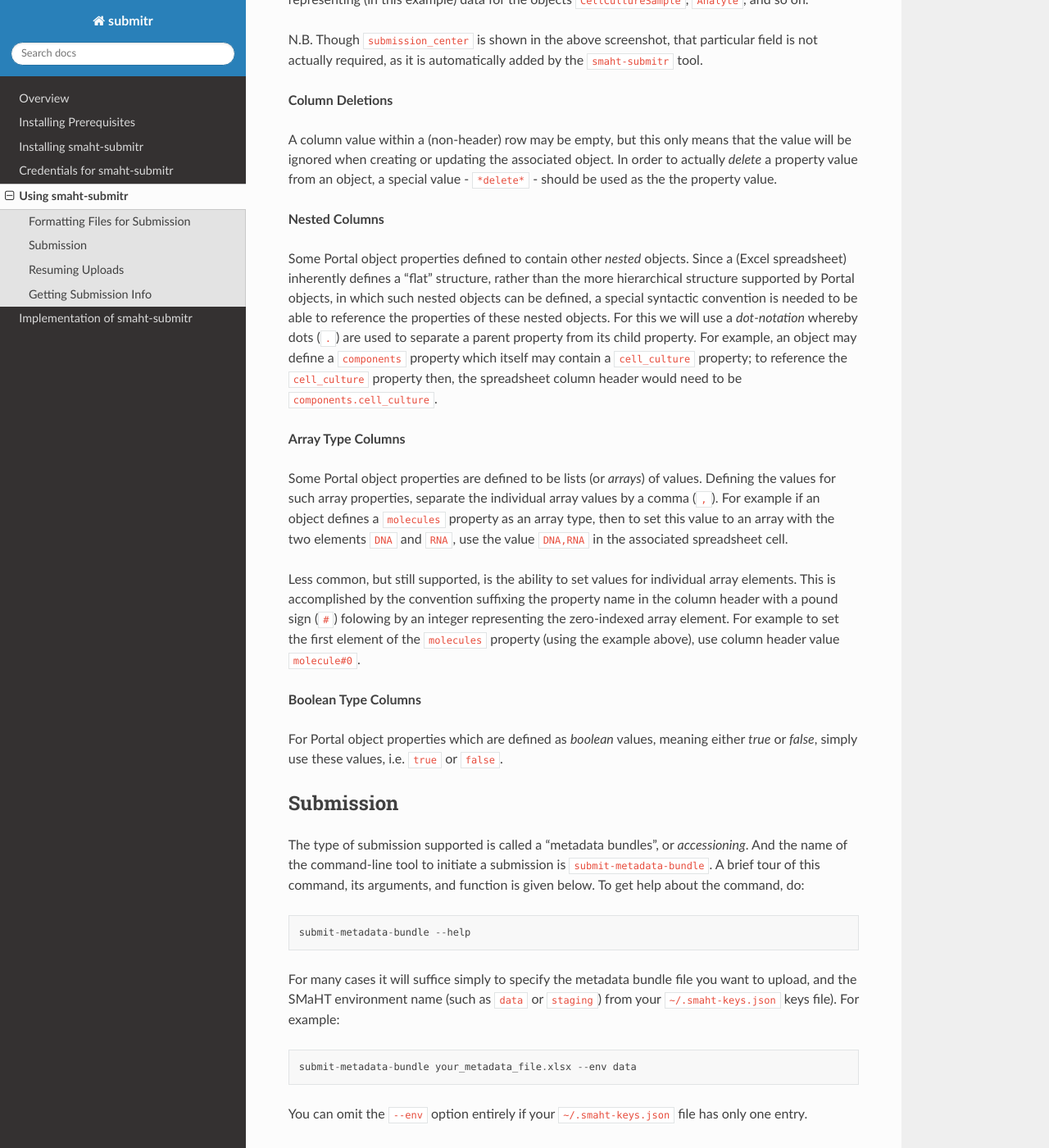
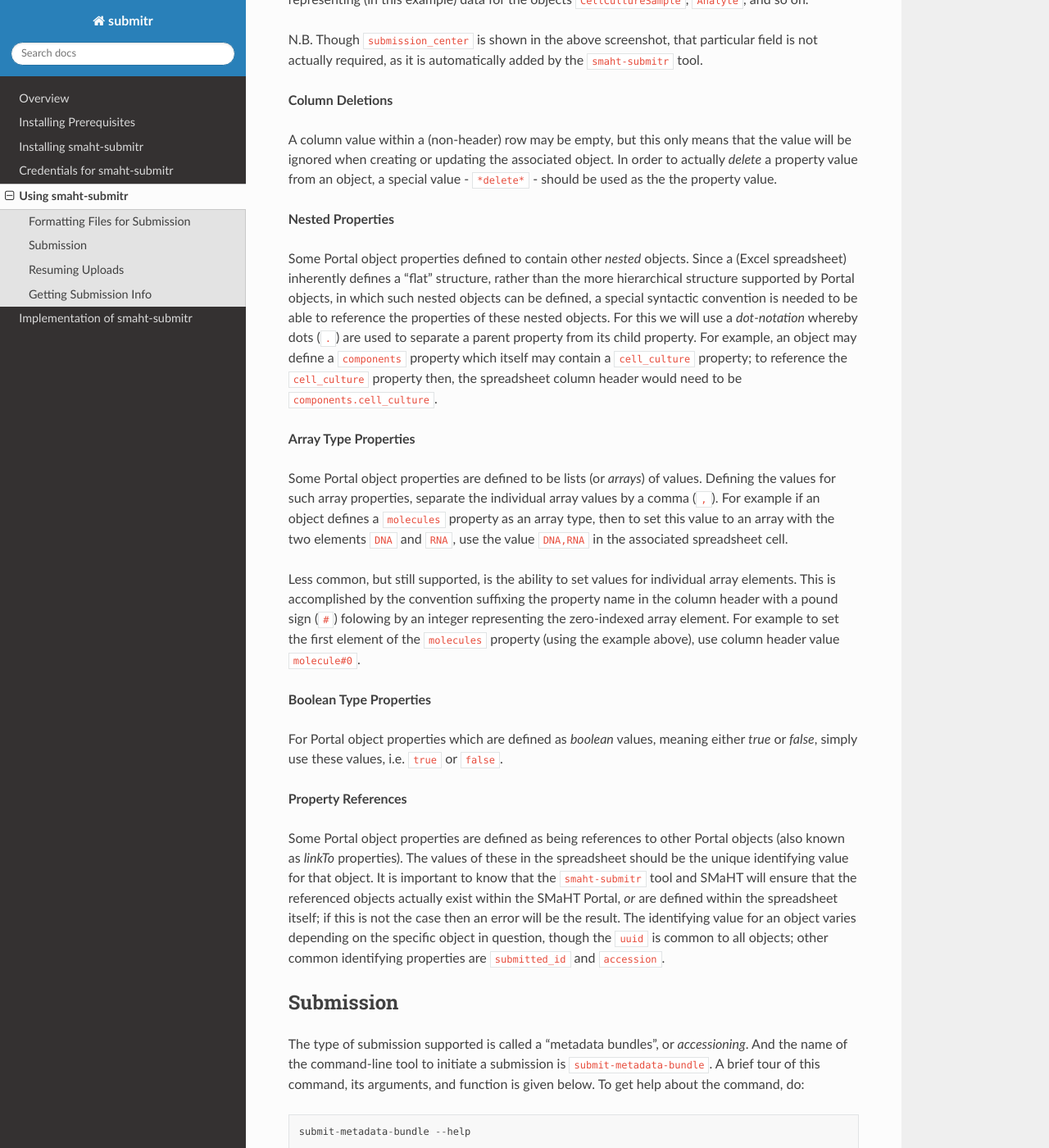
Before and after one commit to smaht-dac/submitr, a Sphinx documentation site: the page built from docs/source/usage.rst, in a window 1280 px wide and 1400 px high, scrolled down 1027 px. Shown: the whole window at 82% size. Built offline with Sphinx 7.4.7 and the Read the Docs theme 2.0.0, drawn with Linux system fonts in a browser that asks for light colours.

Commit message:
documentation

```diff
--- a/docs/source/usage.rst
+++ b/docs/source/usage.rst
@@ -46,7 +46,7 @@ A column value within a (non-header) row may be empty, but this only means that
 when creating or updating the associated object. In order to actually `delete` a property value from an object,
 a special value - ``*delete*`` - should be used as the the property value.
 
-**Nested Columns**
+**Nested Properties**
 
 Some Portal object properties defined to contain other `nested` objects.
 Since a (Excel spreadsheet) inherently defines a "flat" structure,
@@ -56,7 +56,7 @@ For this we will use a `dot-notation` whereby dots (``.``) are used to separate
 For example, an object may define a ``components`` property which itself may contain a ``cell_culture`` property;
 to reference the ``cell_culture`` property then, the spreadsheet column header would need to be ``components.cell_culture``.
 
-**Array Type Columns**
+**Array Type Properties**
 
 Some Portal object properties are defined to be lists (or `arrays`) of values.
 Defining the values for such array properties, separate the individual array values by a comma (``,``).
@@ -68,12 +68,21 @@ This is accomplished by the convention suffixing the property name in the column
 a pound sign (``#``) folowing by an integer representing the zero-indexed array element.
 For example to set the first element of the ``molecules`` property (using the example above), use column header value ``molecule#0``.
 
-
-**Boolean Type Columns**
+**Boolean Type Properties**
 
 For Portal object properties which are defined as `boolean` values, meaning either `true` or `false`,
 simply use these values, i.e. ``true`` or ``false``.
 
+**Property References**
+
+Some Portal object properties are defined as being references to other Portal objects (also known as `linkTo` properties).
+The values of these in the spreadsheet should be the unique identifying value for that object.
+It is important to know that the ``smaht-submitr`` tool and SMaHT will ensure that the referenced
+objects actually exist within the SMaHT Portal, `or` are defined within the spreadsheet itself;
+if this is not the case then an error will be the result.
+The identifying value for an object varies depending on the specific object in question,
+though the ``uuid`` is common to all objects; other common identifying properties
+are ``submitted_id`` and ``accession``.
 
 Submission
 ==========
```
